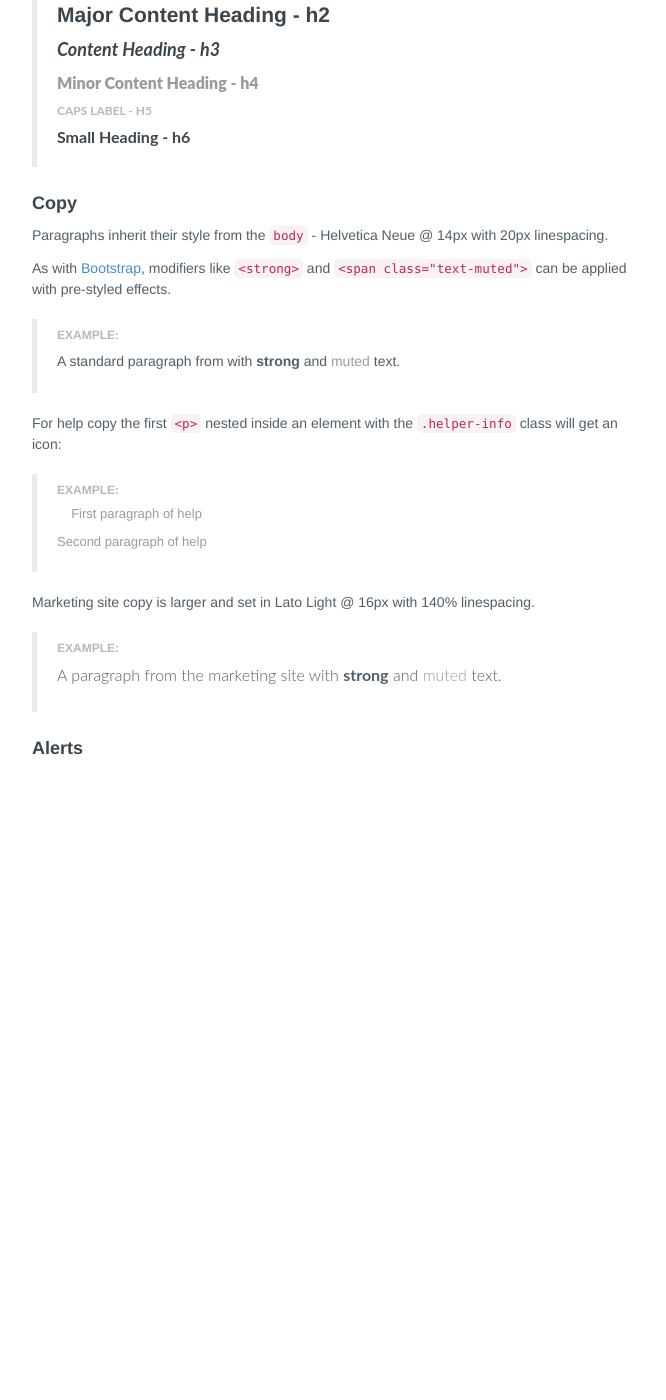
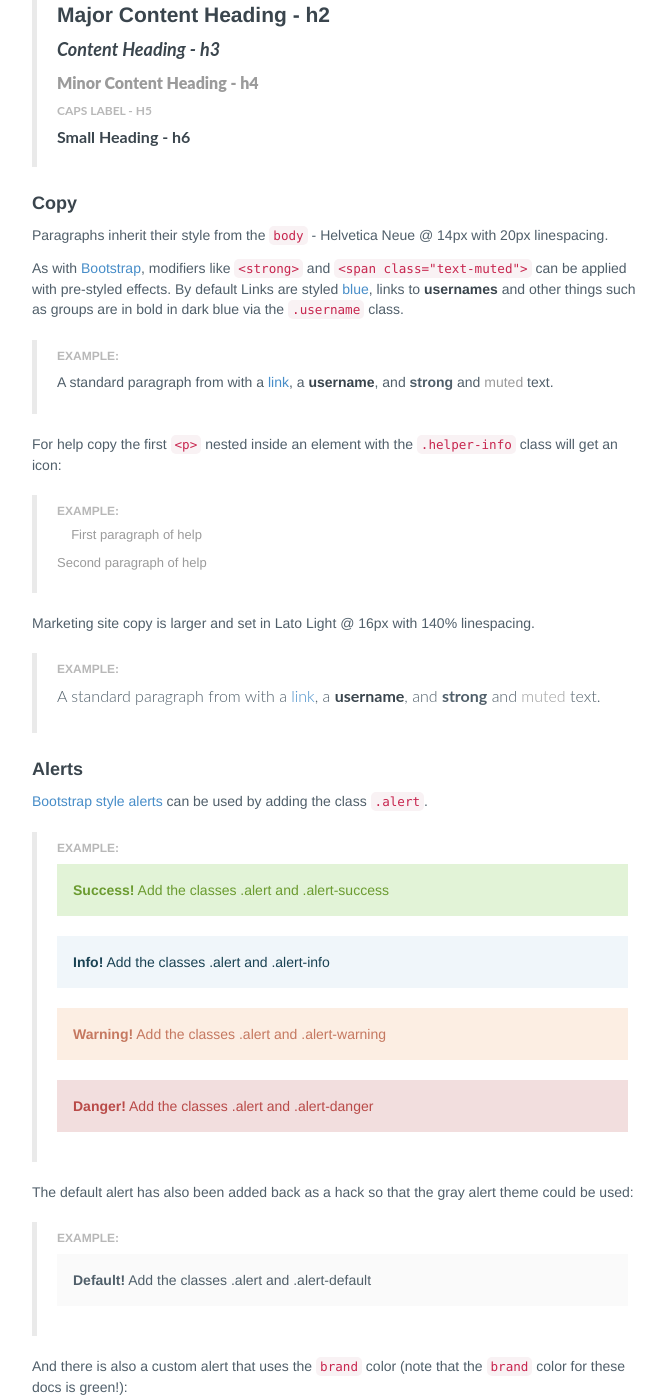
Before and after one commit to SonderMindOrg/uvize.github.io, a Jekyll site: the page built from style-guide/text-styles.md, in a window 1280 px wide and 1400 px high, scrolled down 912 px. Shown: the whole window, without its empty margins (140-806 px from the left). Built offline with Jekyll 4.4.1, drawn with Linux system fonts in a browser that asks for light colours; some web fonts are replaced; Markdown is read by kramdown in place of the engine named in the settings; before the commit the page ends 1874 px from its top, so only the background shows below that; some of the changed text lies outside the part shown.

Commit message:
text styles - alerts

```diff
--- a/style-guide/text-styles.md
+++ b/style-guide/text-styles.md
@@ -42,10 +42,10 @@ The headings appear differently when nested in the `.marketing-site-wrapper`.
 
 Paragraphs inherit their style from the `body` - Helvetica Neue @ 14px with 20px linespacing.
 
-As with [Bootstrap](http://getbootstrap.com/css/#type-headings), modifiers like `<strong>` and `<span class="text-muted">` can be applied with pre-styled effects.
+As with [Bootstrap](http://getbootstrap.com/css/#type-headings), modifiers like `<strong>` and `<span class="text-muted">` can be applied with pre-styled effects. By default Links are styled <a href="#">blue</a>, links to <a class="username">usernames</a> and other things such as groups are in bold in dark blue via the `.username` class.
 
 <div class="docs-example">
-  <p>A standard paragraph from with <strong>strong</strong> and <span class="text-muted">muted</span> text.</p>
+  <p>A standard paragraph from with a <a href="#">link</a>, a <a class="username">username</a>, and <strong>strong</strong> and <span class="text-muted">muted</span> text.</p>
 </div>
 
 For help copy the first `<p>` nested inside an element with the `.helper-info` class will get an icon:
@@ -61,10 +61,31 @@ Marketing site copy is larger and set in Lato Light @ 16px with 140% linespacing
 
 <div class="docs-example">
   <div class="marketing-site-wrapper">
-  <p>A paragraph from the marketing site with <strong>strong</strong> and <span class="text-muted">muted</span> text.</p>
+  <p>A standard paragraph from with a <a href="#">link</a>, a <a class="username">username</a>, and <strong>strong</strong> and <span class="text-muted">muted</span> text.</p>
   </div>
 </div>
 
 
 
 ### Alerts
+
+[Bootstrap style alerts](http://getbootstrap.com/components/#alerts) can be used by adding the class `.alert`.
+
+<div class="docs-example">
+  <div class="alert alert-success" role="alert"><strong>Success!</strong> Add the classes .alert and .alert-success</div>
+  <div class="alert alert-info" role="alert"><strong>Info!</strong> Add the classes .alert and .alert-info</div>
+  <div class="alert alert-warning" role="alert"><strong>Warning!</strong> Add the classes .alert and .alert-warning</div>
+  <div class="alert alert-danger" role="alert"><strong>Danger!</strong> Add the classes .alert and .alert-danger</div>
+</div>
+
+The default alert has also been added back as a hack so that the gray alert theme could be used:
+
+<div class="docs-example">
+  <div class="alert alert-default" role="alert"><strong>Default!</strong> Add the classes .alert and .alert-default</div>
+</div>
+
+And there is also a custom alert that uses the `brand` color (note that the `brand` color for these docs is green!):
+
+<div class="docs-example">
+  <div class="alert alert-brand" role="alert"><strong>Branded!</strong> Add the classes .alert and .alert-brand</div>
+</div>
```
